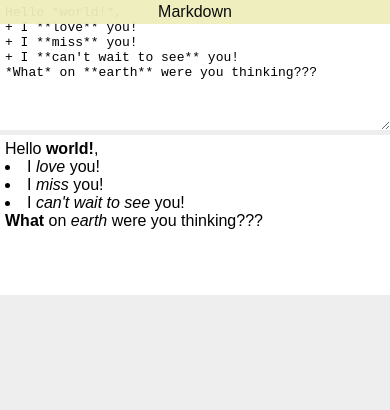
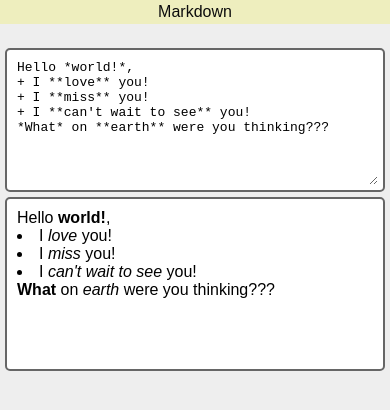
Before and after one commit to stujo/javascript-markdown-widget, a plain HTML site: page index.html in a window 390 px wide. Drawn offline with Linux system fonts and the light colour scheme.

Commit message:
Responsive without grid

```diff
--- a/index.html
+++ b/index.html
@@ -9,15 +9,21 @@
 <body>
     <header class="fixed-top title">Markdown</header>
     <main class="content-container">
-        <div class="input-container">
-            <textarea class="widget" id="input">Hello *world!*,
+        <div class="column-container">
+            <div class="column-content">
+                <textarea class="widget" id="input">Hello *world!*,
 + I **love** you!
 + I **miss** you!
 + I **can't wait to see** you!
 *What* on **earth** were you thinking???
 </textarea>
-        </div><div class="input-container">
-            <div class="widget" id="preview"></div>
+            </div>
+        </div>
+
+        <div class="column-container">
+            <div class="column-content">
+              <div class="widget" id="preview"></div>
+            </div>
         </div>
     </main>
     <script type="text/javascript">
--- a/styles.css
+++ b/styles.css
@@ -39,14 +39,23 @@ header {
   margin: 3em auto;
 }
 
-.input-container {
+.column-container {
   padding: 0;
   margin-bottom: 5px;
   border: 0;
+  width: 50%;
+  float: left;
 }
 
+.column-content{
+  padding: 5px;
+  border: 2px solid #666;
+  border-radius: 5px;
+  margin: 5px;
+  background-color: #fff;
+}
 
-.input-container .widget {
+.widget {
   box-sizing: border-box;
   display: block;
   margin: 0 auto;
@@ -59,10 +68,17 @@ header {
 }
 
 
-@media only screen and (max-width: 500px) {
+
+@media only screen and (max-width: 720px) {
   .content-container{
     width: 100%;
-    margin: 0;
+    margin: 3em 0;
     padding: 0;
   }
+
+  .column-container{
+    float: none;
+    width: 100%;
+  }
+
 }
```
